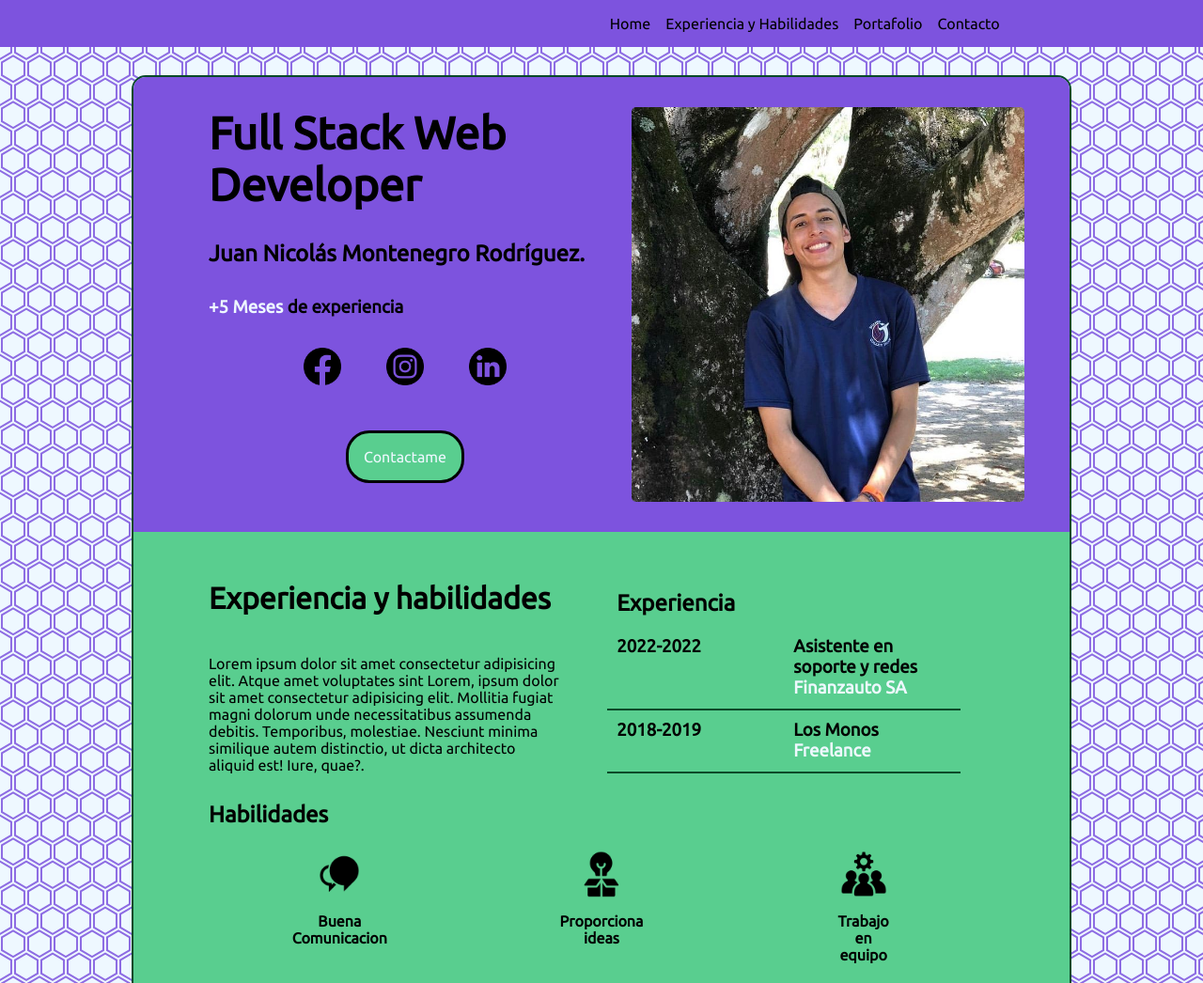
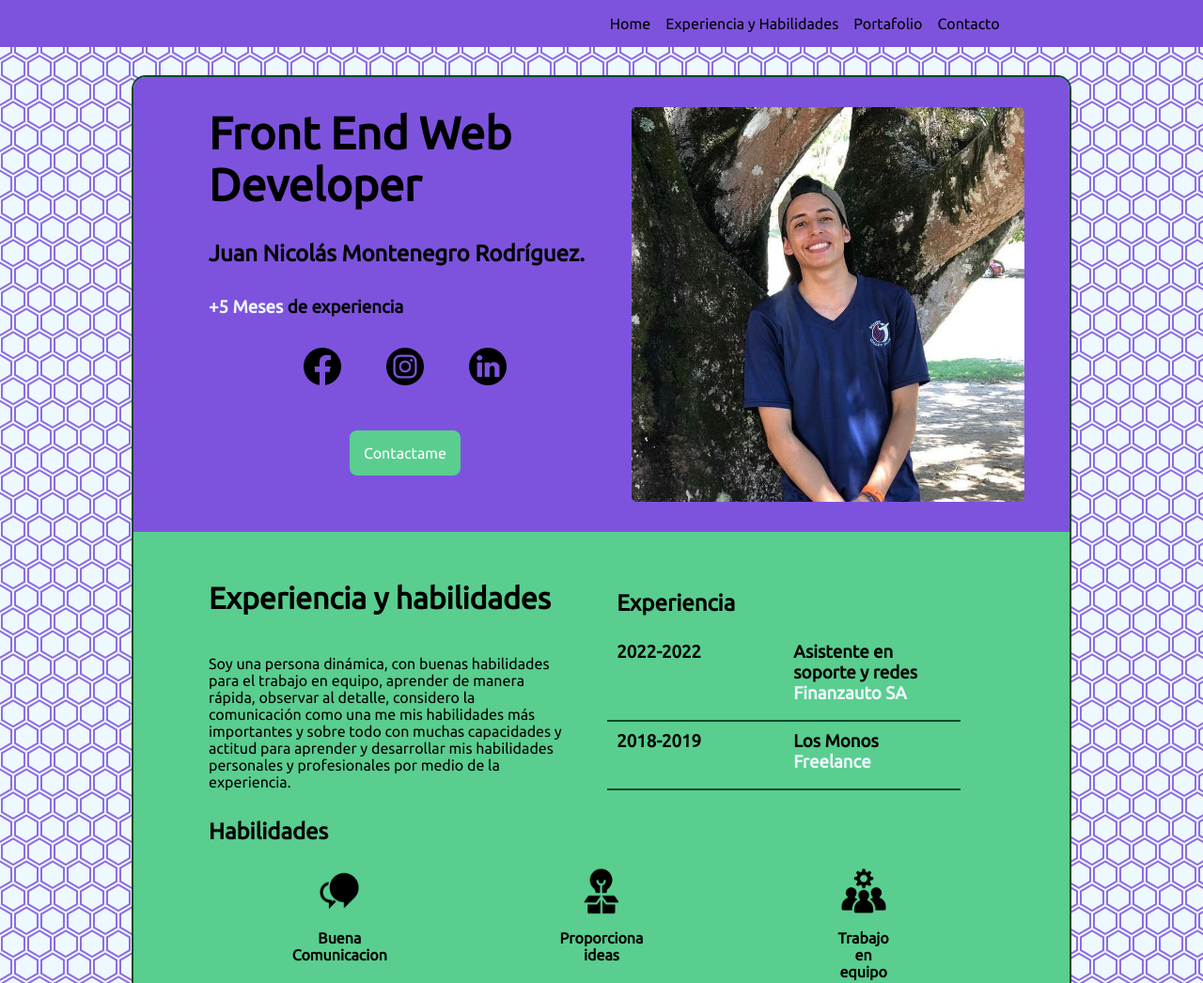
Before and after one commit to ncls99/portafolio, a plain HTML site: page index.html in a window 1280 px wide. Shown: the top 1046 px of the page at 94% size. Drawn offline with Linux system fonts and the light colour scheme.

Commit message:
Se hacen cambios en el titulo, se añade funcionalidad y efectos a los botones de las redes y al de contacto

```diff
--- a/index.html
+++ b/index.html
@@ -4,7 +4,7 @@
     <meta charset="UTF-8">
     <meta http-equiv="X-UA-Compatible" content="IE=edge">
     <meta name="viewport" content="width=device-width, initial-scale=1.0">
-    <title>Document</title>
+    <title>Nicolás Montenegro</title>
     <link rel="stylesheet" href="styles.css">
 </head>
 <body>
@@ -33,7 +33,7 @@
        <div class="box">
         <section class="headSection" id="home">
             <div class="informationBox">
-                <h1 class="tituloPrincipal">Full Stack Web Developer</h1>
+                <h1 class="tituloPrincipal">Front End Web Developer</h1>
                 <h2>Juan Nicolás Montenegro Rodríguez.</h2>
                 <h3><span class="expEnMeses">+5 Meses </span>de experiencia</h3>
                 <div class="socialIcon">
@@ -44,11 +44,11 @@
                         <a href="https://www.instagram.com/ncls_mntngr/" target="_blank"><img src="./images/logo_instagram.png" alt="Instagram Icon"></a>
                     </div>
                     <div class="icon">
-                        <a href="#"><img src="./images/logo_linkedin.png" alt="LinkedIn Icon"></a>
+                        <a href="https://www.linkedin.com/in/nicolás-montenegro-701617204/"><img src="./images/logo_linkedin.png" alt="LinkedIn Icon"></a>
                     </div>
                 </div>
                 <div class="btnAlign">
-                    <input class="contactMebtn" type="submit" value="Contactame">
+                    <a class="contactMebtn" href="#contacto">Contactame</a>
                 </div>
             </div>
             <div class="profilePhotoBox">
@@ -60,7 +60,7 @@
                 <div class="expBoxHead">
                     <div class="expBoxLeft">
                         <h1 class="tituloSection">Experiencia y habilidades</h1>
-                        <p class="texto">Lorem ipsum dolor sit amet consectetur adipisicing elit. Atque amet voluptates sint Lorem, ipsum dolor sit amet consectetur adipisicing elit. Mollitia fugiat magni dolorum unde necessitatibus assumenda debitis. Temporibus, molestiae. Nesciunt minima similique autem distinctio, ut dicta architecto aliquid est! Iure, quae?.</p>
+                        <p class="texto">Soy una persona dinámica, con buenas habilidades para el trabajo en equipo, aprender de manera rápida, observar al detalle, considero la comunicación como una me mis habilidades más importantes y sobre todo con muchas capacidades y actitud para aprender y desarrollar mis habilidades personales y profesionales por medio de la experiencia.</p>
                     </div>
                     <div class="expBoxRight">
                         <h2 class="subTitle">Experiencia</h2>
@@ -119,7 +119,7 @@
                                     Aplicacion WEB para la gestión global de una papelería.
                                     Una aplicación para la gestión del inventario de un almacen, opciones de añadir nuevos pedidos, entregas a
                                     almacenes, tiendas, usuarios y productos. Generación de informes en formato .XLS y .PDF.
-                                    Una aplicación esclabale para la gestión de varios almacenes, con actualización en tiempo real de los productos que llegan de los almacenes, opciones de comprobación de productos y llegadas por fechas y generación de informes en formatos .XLS y .PDF.</p>
+                                    Una aplicación escalable para la gestión de varios almacenes, con actualización en tiempo real de los productos que llegan de los almacenes, opciones de comprobación de productos y llegadas por fechas y generación de informes en formatos .XLS y .PDF.</p>
                             </div>
                         </figure>
                     </div>
--- a/styles.css
+++ b/styles.css
@@ -163,6 +163,12 @@ ul li {
     position: relative;
 }
 
+.icon:hover {
+    transform: scale(1.10);
+    transition: transform 200ms ease;
+
+  }
+
 .icon img {
     width: 100%;
 }
@@ -174,18 +180,28 @@ align-items: center;
 justify-content: center;
 }
 
-.contactMebtn{
-    border-radius: 25px;
+
+
+.contactMebtn {
+    background-color: var(--color3);
+    color: #fff;
+    font-weight: 300;
+    font-size: 1rem;
+    padding: 15px;
     border: none;
-    padding: 1em;
-    width: min-content;
-    font-size: 1em;
-    border: 3px solid black;
-    background-color: var(--color3);
+    border-radius: .5em;
     cursor: pointer;
-    color: var(--color5);
-    text-align: center;
-}
+    transition: transform 200ms ease;
+    text-decoration: none;
+    list-style: none
+  }
+
+  .contactMebtn:hover {
+    transform: scale(1.05);
+    transition: transform 200ms ease;
+
+  }
+
 
 .tituloSection {
     color: black;
```
